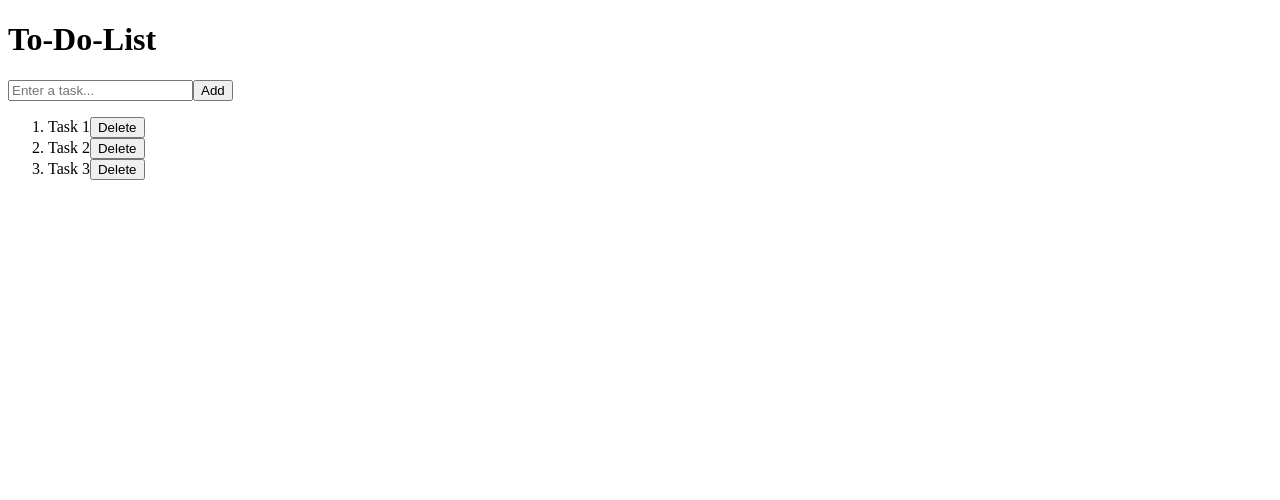
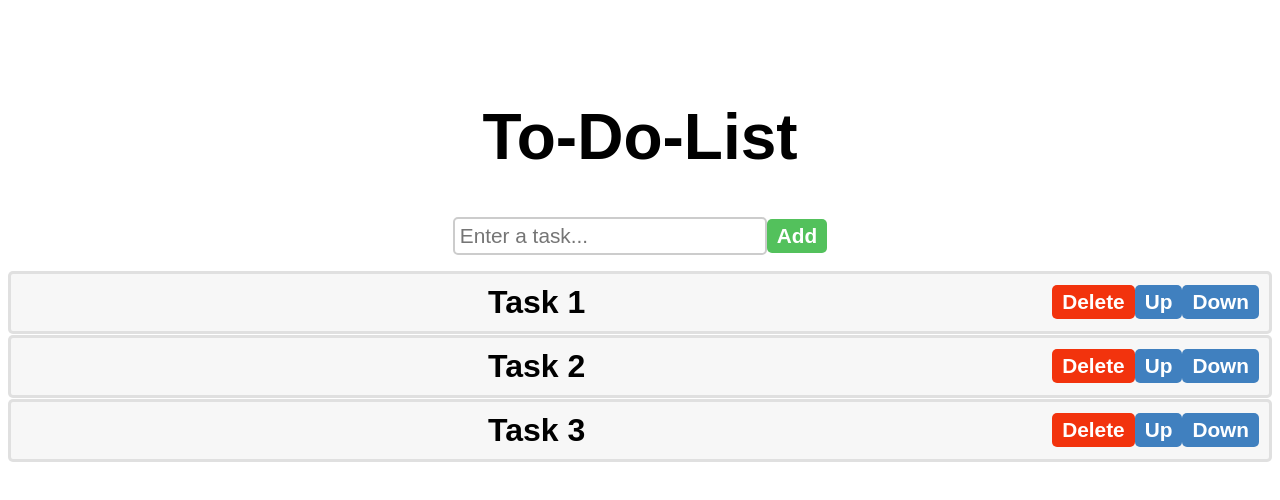
Before and after one commit to GTK-kala/To-Do-List-React-app, a React (Vite) app: page / in a window 1280 px wide. Shown: the top 500 px of the page. Built offline with nearby package versions, Linux system fonts and the light colour scheme.

Commit message:
third commit

```diff
--- a/src/Components/ToDoList.jsx
+++ b/src/Components/ToDoList.jsx
@@ -17,7 +17,7 @@
 
      }
 
-     let moveTaskup = (index) =>{
+     let moveTaskUp = (index) =>{
 
      }
 
@@ -41,6 +41,8 @@
                 <li key={index}>
                   <span className="text">{tasks}</span>
                   <button className="delete-button" onClick={() => DeleteTask(index)}>Delete</button>
+                  <button className="move-button" onClick={() => moveTaskUp(index)}>Up</button>
+                  <button className="move-button" onClick={() => moveTaskDowm(index)}>Down</button>
                 </li>
              )}
           </ol>
--- a/src/index.css
+++ b/src/index.css
@@ -0,0 +1,67 @@
+.to-do-list{
+  font-family: Arial, Helvetica, sans-serif;
+  text-align: center;
+  margin-top: 100px;
+}
+h1{
+  font-weight: bold;
+  font-size: 4rem;
+}
+button{
+    font-size: 1.3rem;
+    font-weight: bold;
+    padding: 5px 10px;
+    border: none;
+    border-radius: 5px;
+    background-color: #007BFF;
+    color: white;
+    cursor: pointer;
+    transition: background-color 0.5s ease;
+}
+.add-button{
+    background-color: hsl(125, 47%, 54%);
+}
+.add-button:hover{
+  background-color: hsl(125, 47%, 44%);
+}
+.delete-button{
+  background-color: hsl(10, 90%, 50%);
+}
+.delete-button:hover{
+  background-color: hsl(10, 90%, 40%);
+}
+.move-button{
+  background-color: hsl(210, 50%, 50%);
+}
+.move-button:hover{
+  background-color: hsl(210, 50%, 40%);
+}
+input[type="text"]{
+  font-size: 1.3rem;
+  padding: 5px;
+  border: 2px solid #ccc;
+  border-radius: 5px;
+  width: 300px;
+  transition: border-color 0.3s ease;
+}
+ol{
+  /* list-style: none */
+  padding: 0;
+}
+li{
+  font-size: 2rem;
+  font-weight: bold;
+  padding: 10px;
+  background-color: hsl(0, 0%, 97%);
+  margin-bottom: 1px;
+  border:3px solid hsla(0, 0%, 85%,0.75);
+  border-radius: 5px;
+  display: flex;
+  align-items: center;
+}
+.text{
+  flex-grow: 1; /* This will make the text take up the remaining space */
+}
+li:hover{
+  background-color: hsl(0, 0%, 90%);
+}
```
